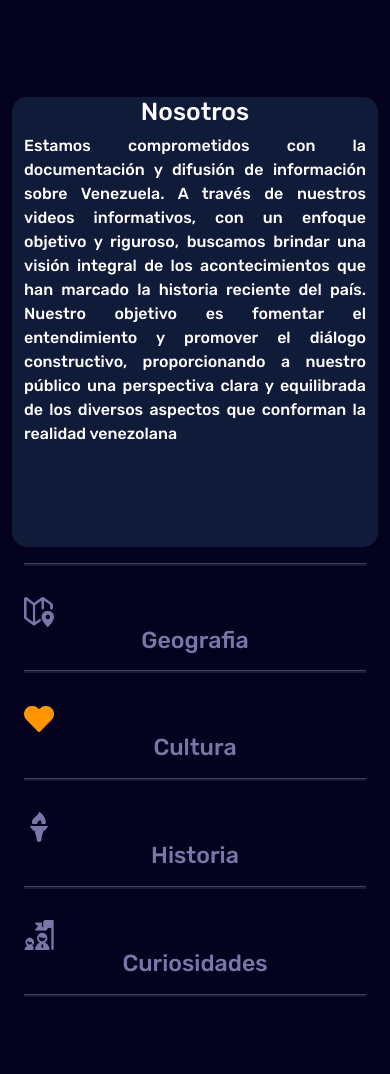
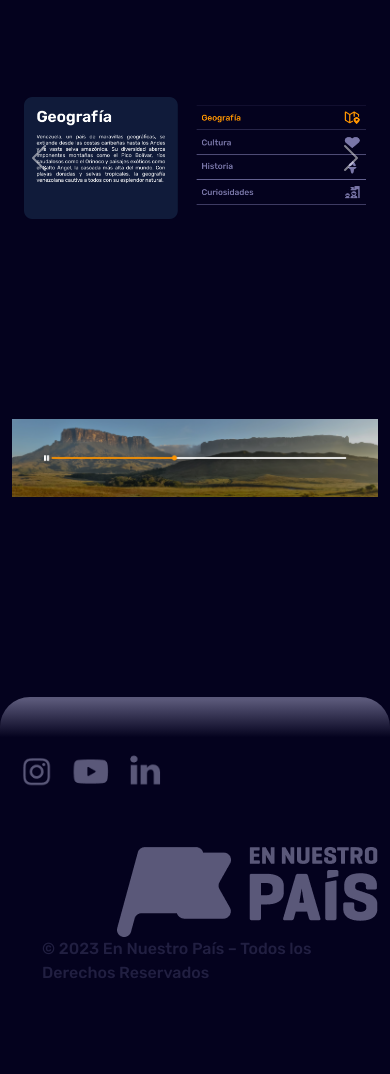
Before and after one commit to gelvisrm/tercera_Preentrega, a website: page index.html in a window 390 px wide. Shown: the part 1106-2180 px from the top of the page. After the commit the page ends 2111 px from the top, so only its background shows below. Drawn offline with nearby package versions, Linux system fonts and the light colour scheme.

Commit message:
Modificaciones al index y footer

```diff
--- a/index.html
+++ b/index.html
@@ -75,13 +75,13 @@
             <div id="carouselExample" class="carousel slide" id="carouselSize">
                 <div class="carousel-inner">
                     <div class="carousel-item active">
-                    <img src="./images/carousel1.jpg" class="d-block w-100" alt="...">
+                    <img src="./images/carousel1.jpg" class="d-block w-100" alt="Paisaje de Venezuela">
                     </div>
                     <div class="carousel-item">
-                    <img src="./images/carousel2.jpg" class="d-block w-100" alt="...">
+                    <img src="./images/carousel2.jpg" class="d-block w-100" alt="Paisaje de Venezuela">
                     </div>
                     <div class="carousel-item">
-                    <img src="./images/carousel3.jpg" class="d-block w-100" alt="...">
+                    <img src="./images/carousel3.jpg" class="d-block w-100" alt="Paisaje de Venezuela">
                     </div>
                 </div>
                 <button class="carousel-control-prev" type="button" data-bs-target="#carouselExample" data-bs-slide="prev">
@@ -97,33 +97,30 @@
         <!--TERCERA SECCION-->
         <section class="container">
             <div class="row" id="terceraCaja">
-                <div class="cardNosotros col-lg-6 col-md-6 col-sm-12">
-                    <h2>Nosotros</h2>
-                    <p id="mision">Estamos comprometidos con la documentación y difusión de información sobre Venezuela. A través de nuestros videos informativos, con un enfoque objetivo y riguroso, buscamos brindar una visión integral de los acontecimientos que han marcado la historia reciente del país. Nuestro objetivo es fomentar el entendimiento y promover el diálogo constructivo, proporcionando a nuestro público una perspectiva clara y equilibrada de los diversos aspectos que conforman la realidad venezolana</p></div>
-                <div class="col-lg-6 col-md-6 col-sm-12">
-                    <span class="topicos">
-                        <hr>
-                        <img class="iconosVarios" src="./images/Maps Pin 1.png" alt="icono mapa">
-                        <h3 class="h3Lineas">Geografia</h3>
-                    </span>
-                    <span class="topicos">
-                        <hr>
-                        <img class="iconosVarios" src="./images/Love It.png" alt="corazon">
-                        <h3 class="h3Lineas">Cultura</h3>
-                    </span>
-                    <span class="topicos">
-                        <hr>
-                        <img class="iconosVarios" src="./images/Trends Torch 2.png" alt="antorcha">
-                        <h3 class="h3Lineas">Historia</h3>
-                    </span>
-                    <span class="topicos">
-                        <hr>
-                        <img  class="iconosVarios" src="./images/Business Team Goal.png" alt="icono personas">
-                        <h3 class="h3Lineas">Curiosidades</h3>
-                        <hr>
-                    </span>
-                </div>
-            </div>
+                <div id="carouselExampleFade" class="carousel slide carousel-fade">
+                    <div class="carousel-inner">
+                        <div class="carousel-item active">
+                            <img src="./images/geografia.png" class="d-block w-100" alt="Breve geografia de Venezuela">
+                        </div>
+                        <div class="carousel-item">
+                            <img src="./images/Cultura.png" class="d-block w-100" alt="Breve cultura de Venezuela">
+                        </div>
+                        <div class="carousel-item">
+                            <img src="./images/historia.png" class="d-block w-100" alt="Breve historia de Venezuela">
+                        </div>
+                        <div class="carousel-item">
+                            <img src="./images/Curiosidades.png" class="d-block w-100" alt="Breeve curiosidades de Venezuela">
+                        </div>
+                    </div>
+                    <button class="carousel-control-prev" type="button" data-bs-target="#carouselExampleFade" data-bs-slide="prev">
+                        <span class="carousel-control-prev-icon" aria-hidden="true"></span>
+                        <span class="visually-hidden">Previous</span>
+                    </button>
+                    <button class="carousel-control-next" type="button" data-bs-target="#carouselExampleFade" data-bs-slide="next">
+                        <span class="carousel-control-next-icon" aria-hidden="true"></span>
+                        <span class="visually-hidden">Next</span>
+                    </button>
+                    </div>
         </section>
         <!--SECCION PARA VIDEO PANORAMICO-->
         <section class="container-fluid" id="video">
--- a/scss/_font.scss
+++ b/scss/_font.scss
@@ -3,6 +3,5 @@
 @import url('https://fonts.googleapis.com/css2?family=Rubik:wght@500&display=swap');
 
 body{
-
     font-family: 'Rubik', sans-serif;
 }
--- a/scss/_footer.scss
+++ b/scss/_footer.scss
@@ -1,15 +1,19 @@
 /*Footer*/
 
 .footer{
+    border-radius: 30px 30px 0 0;
     margin-top: 200px;
+    background: rgb(4,2,30);
+    background: linear-gradient(0deg, rgba(4,2,30,1) 86%, rgba(90,88,121,1) 99%);
 }
 
 .copy{
-    color: #7976A8;
+    color: $purple-footer;
     margin: 0 0 20px 30px;
 }
 
 .redesFooter img{
+    margin-top: 50px;
     height: 50px;
 }
 
@@ -17,5 +21,6 @@
     justify-content: space-between;
 }
 .banderaFooter{
+    margin-top: 50px;
     text-align: right;
 }
--- a/scss/_generales.scss
+++ b/scss/_generales.scss
@@ -1,5 +1,7 @@
 
 body{
-    background-color: #04021E;
+    background-color: $primary-background;
     color: white;
+    background-image: url("../images/secondaybg.png");
+    background-repeat: no-repeat;
 }
--- a/scss/_main.scss
+++ b/scss/_main.scss
@@ -29,10 +29,10 @@
 
 /*Card topicos*/
 .lineas{
-    color: #7976A8;
+    color: $purple-form;
 }
 .h3Lineas{
-    color:#7976A8;
+    color:$purple-form;
   text-align: center;
 
 }
@@ -45,7 +45,7 @@ margin-top: 15px
 
 hr {
 height: 3px;
-background-color: #5a5879;
+background-color: $purplelight-brand;
 width: 100%;
 }
 
@@ -83,7 +83,7 @@ justify-self:center;
 
 /*Arreglos pagina Equipo*/
 
-.imagenEquipo{
+/*.imagenEquipo{
     display: flex;
     justify-content: space-evenly;
     padding-bottom: 25px;
@@ -93,7 +93,7 @@ justify-self:center;
         border: 3px solid #C7FF5A;
         border-bottom: 2px solid #C7FF5A;
         }
-}
+}*/
 
 
 
@@ -114,8 +114,8 @@ justify-self:center;
 }
 
 #fondoColabora{
-    background-color:aquamarine;
-    color:#101B3A;
+    background-color:$green-brand;
+    color:$primary-background;
     text-align: justify;
     border-radius: 40px 0 0 20px;
 }
@@ -131,7 +131,7 @@ justify-self:center;
 /*Pagina contacto*/
 
 .inputContacto{
-    border: 2px solid #7976A8;
+    border: 2px solid $purple-form;
     border-radius: 20px;
     width: 100%;
     height: 100%;
@@ -140,7 +140,7 @@ justify-self:center;
 }
 
 #mensaje{
-    border: 2px solid #7976A8;
+    border: 2px solid $purple-form;
     border-radius: 20px;
     width: 100%;
     height: 100%;
@@ -150,7 +150,7 @@ justify-self:center;
 }
 
 #botonContacto{
-    color: #7976A8;
+    color: $purple-form;
     margin-top: 10px;
     border-radius: 24px;
 }
--- a/scss/_variables.scss
+++ b/scss/_variables.scss
@@ -0,0 +1,9 @@
+/*VARIABLES*/
+
+$primary-background:#04021E;
+$yellow-brand: #FF9500;
+$green-brand:#71D6B9;
+$purplelight-brand: #B180C2;
+$purple-form:#7976A8;
+$purple-footer:#211F41;
+$lime-brand:#C9FF5A;
--- a/scss/styles.scss
+++ b/scss/styles.scss
@@ -1,5 +1,6 @@
 
 @import 'reset';
+@import 'variables';
 @import 'font';
 @import'generales';
 @import 'header';
```
Also changed, not shown: css/styles.css, images/Cultura.png (added), images/Curiosidades.png (added), images/catbird image (1).png (added), images/catbird image (2).png (added), images/catbird image.png (added), images/geografia.png (added), images/historia.png (added), images/secondaybg.png (added), 1 other file.
